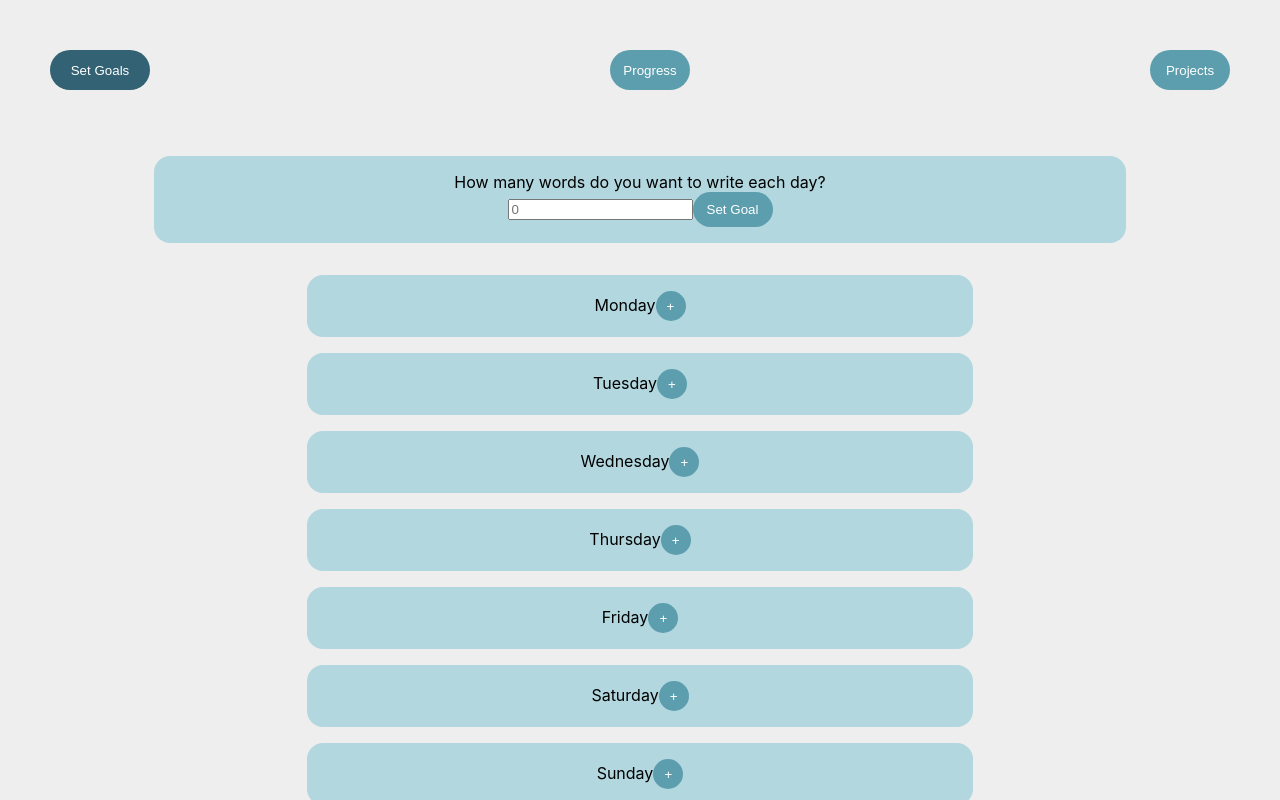
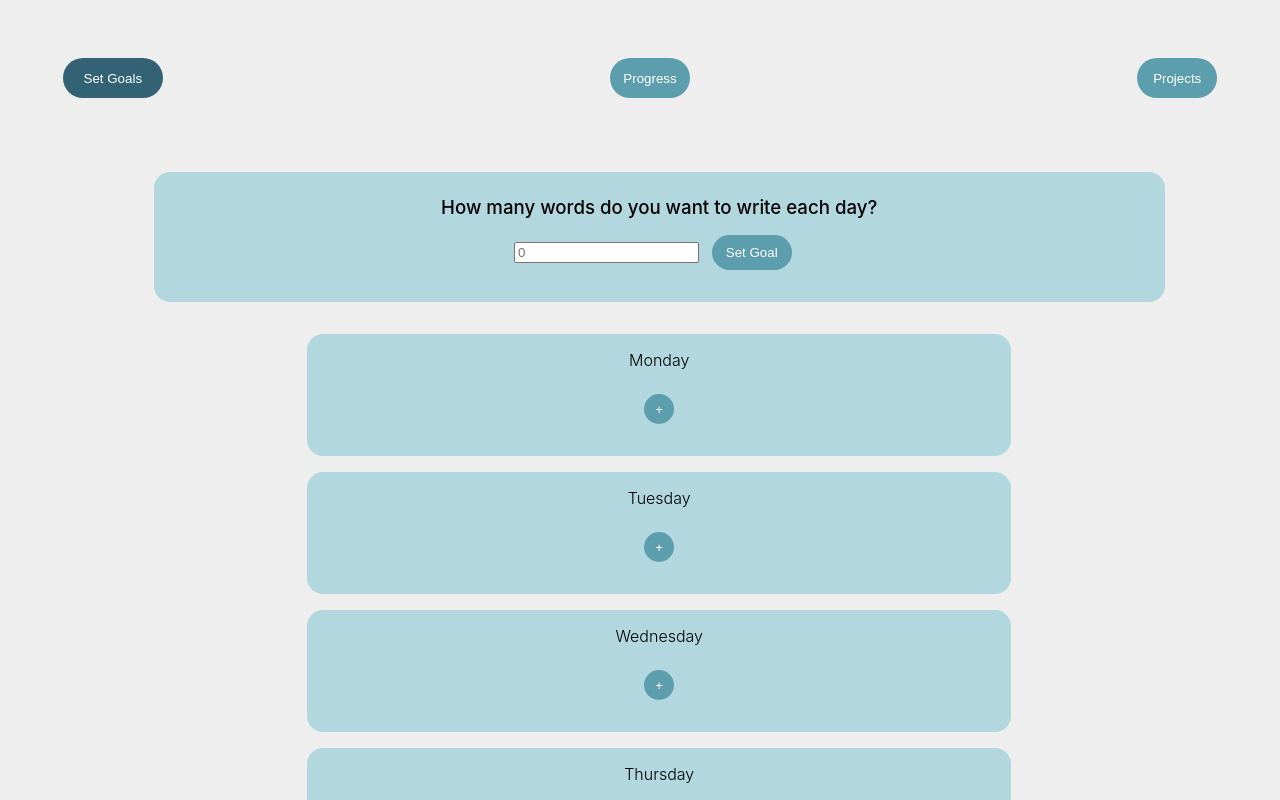
Before and after one commit to Timo-Thees/Capstone, a Next.js app: page / in a window 1280 px wide. Both pictures are taken after a click on the button "Set Goals". Shown: the top 800 px of the page. Built offline with nearby package versions, Linux system fonts and the light colour scheme.

Commit message:
added design in set goals, progress bar

```diff
--- a/components/Boxes.js
+++ b/components/Boxes.js
@@ -10,11 +10,15 @@ export const AllFiles = styled.div`
 `;
 
 export const FileBox = styled.div`
+  display: flex;
+  flex-direction: column;
+  gap: 1vh 1vw;
   background-color: #b2d7df;
   border-radius: 16px;
   align-items: center;
   text-align: center;
-  padding: 2vh 2vw;
+  padding: 3vh 2vw;
+  min-width: 55vw;
 `;
 
 export const TextPreview = styled.article`
--- a/components/Button.js
+++ b/components/Button.js
@@ -1,6 +1,7 @@
 import styled from "styled-components";
 
 export const Button = styled.button`
+  margin: 1vh 1vw;
   min-width: 80px;
   min-height: 35px;
   background: #5c9ead;
@@ -40,5 +41,5 @@ export const ButtonBox = styled.div`
   display: flex;
   justify-content: space-around;
   flex-wrap: wrap;
-  row-gap: 2vh; ;
+  row-gap: 2vh;
 `;
--- a/components/SetGoals.js
+++ b/components/SetGoals.js
@@ -1,6 +1,7 @@
 import Timeslot from "./Timeslot";
 import {SmallButton, Button} from "./Button";
 import {AllFiles, FileBox} from "./Boxes";
+import styled from "styled-components";
 
 const weekday = [
   {weekday: "Monday", numberOfDay: 1},
@@ -73,7 +74,9 @@ export default function SetGoals({writingGoals, setWritingGoals}) {
     <>
       <AllFiles>
         <FileBox>
-          <label>How many words do you want to write each day?</label>
+          <SetGoalsHeadline>
+            How many words do you want to write each day?
+          </SetGoalsHeadline>
           <form onSubmit={handelSetGoals}>
             <input type="number" id="goal" placeholder={writingGoal}></input>
             <Button type="submit">Set Goal</Button>
@@ -83,7 +86,7 @@ export default function SetGoals({writingGoals, setWritingGoals}) {
           {weekday.map(day => {
             return (
               <FileBox key={day.numberOfDay}>
-                {day.weekday}
+                <Weekday>{day.weekday}</Weekday>
                 {writingGoals.map(timeslot => {
                   if (timeslot.weekday === day.numberOfDay) {
                     return (
@@ -111,3 +114,14 @@ export default function SetGoals({writingGoals, setWritingGoals}) {
     </>
   );
 }
+
+const Weekday = styled.p`
+  font-weight: 300;
+  margin-top: -1vh;
+  margin-bottom: 1vh;
+`;
+
+const SetGoalsHeadline = styled.label`
+  font-size: 14pt;
+  font-weight: 500;
+`;
--- a/components/Timeslot.js
+++ b/components/Timeslot.js
@@ -1,4 +1,5 @@
-import {Button} from "./Button";
+import {Button, ButtonBox} from "./Button";
+import styled from "styled-components";
 
 export default function Timeslot({
   handleDeleteTimeslot,
@@ -13,28 +14,49 @@ export default function Timeslot({
     <form onSubmit={() => handleUpdateTimeslot(keyForDeletion)}>
       {startingTime !== "" && endingTime !== "" ? (
         <>
-          <p>
-            In this timeslot you want to write from {startingTime} to{" "}
-            {endingTime}.
-          </p>
+          <Textbox>
+            <Textblock>
+              In this timeslot you <br /> want to write from <br />
+              {startingTime} to {endingTime}.
+            </Textblock>
+            <ButtonBox>
               <Button onClick={() => handleChangeWritingTime(keyForDeletion)}>
                 Change Time
               </Button>
+              <Button onClick={() => handleDeleteTimeslot(keyForDeletion, day)}>
+                Delete
+              </Button>
+            </ButtonBox>
+          </Textbox>
         </>
       ) : (
         <>
-          <input
-            type="time"
-            id="startingTime"
-            placeholder={startingTime}
-          ></input>
+          <Textbox>
+            <input type="time" id="startingTime"></input>
             <input type="time" id="endingTime"></input>
             <Button type="submit">Set time</Button>
-        </>
-      )}
             <Button onClick={() => handleDeleteTimeslot(keyForDeletion, day)}>
               Delete
             </Button>
+          </Textbox>
+        </>
+      )}
     </form>
   );
 }
+
+const Textblock = styled.article`
+  font-size: 10pt;
+  padding-top: 2vh;
+`;
+
+const Textbox = styled.div`
+  background-color: #dceef2;
+  border-radius: 16px;
+  text-align: center;
+  direction: flex;
+  flex-direction: column;
+  padding-top: 1vh;
+  padding-bottom: 1vh;
+  margin-bottom: 1.5vh;
+`;
```
Also changed, not shown: components/OctopusCard.js (deleted, +0 -24 lines), 1 other file (tests, documents, lock files or other folders). Lines whose indentation alone changed are shown as unchanged.
